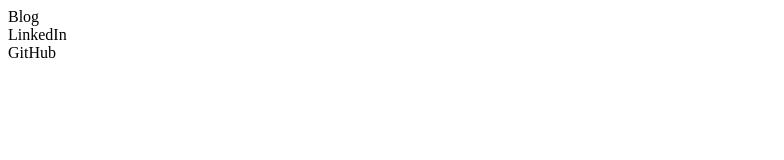
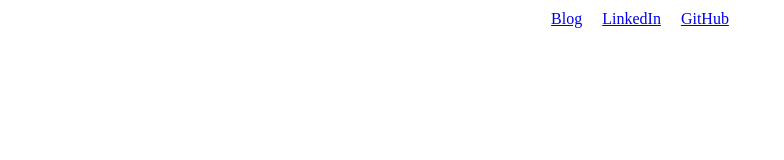
Before and after one commit to dan-h-ch/danch.github.com, a website: page index.html in a window 1280 px wide. Shown: the whole page, without its empty margins (0-784 px from the left). Drawn offline with Linux system fonts and the light colour scheme.

Commit message:
(task) initial scaffolding done

```diff
--- a/index.html
+++ b/index.html
@@ -1,13 +1,13 @@
 <html>
 <head>
   <title>danch - Daniel Chang</title>
-  <link rel="stylesheet" type="text/css" href="/style.css">
+  <link rel="stylesheet" type="text/css" href="style.css">
 </head>
 <body>
   <div class="container">
-    <div class="item">Blog</div>
-    <div class="item">LinkedIn</div>
-    <div class="item">GitHub</div>
+    <a href="https://abc.danch.me/"><div class="item">Blog</div></a>
+    <a href="https://www.linkedin.com/in/danielhchang"><div class="item">LinkedIn</div></a>
+    <a href="https://github.com/dan-h-ch"><div class="item">GitHub</div></a>
   </div>
 </body>
 </html>
--- a/style.css
+++ b/style.css
@@ -0,0 +1,10 @@
+.container {
+  display: flex;
+  flex-direction: row;
+  justify-content: center;
+  align-items: center;
+}
+
+.item {
+  padding: 2px 10px;
+}
```
